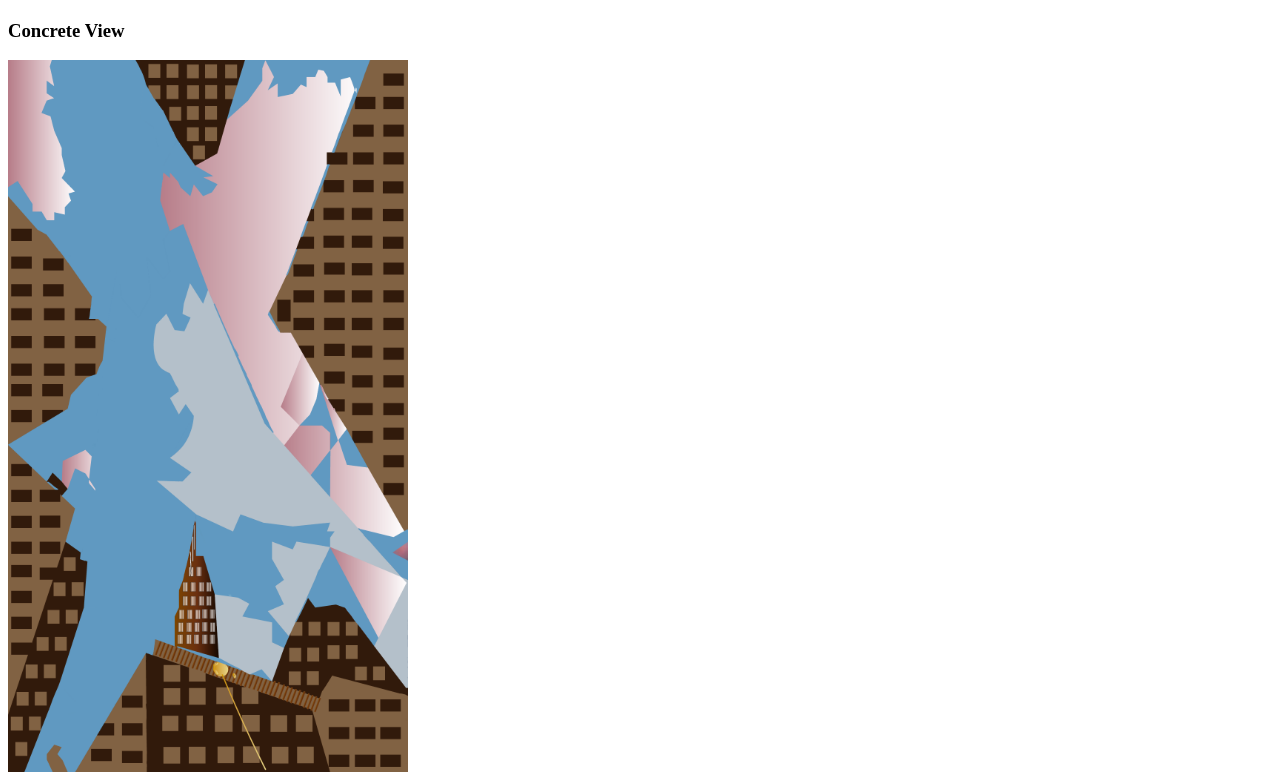
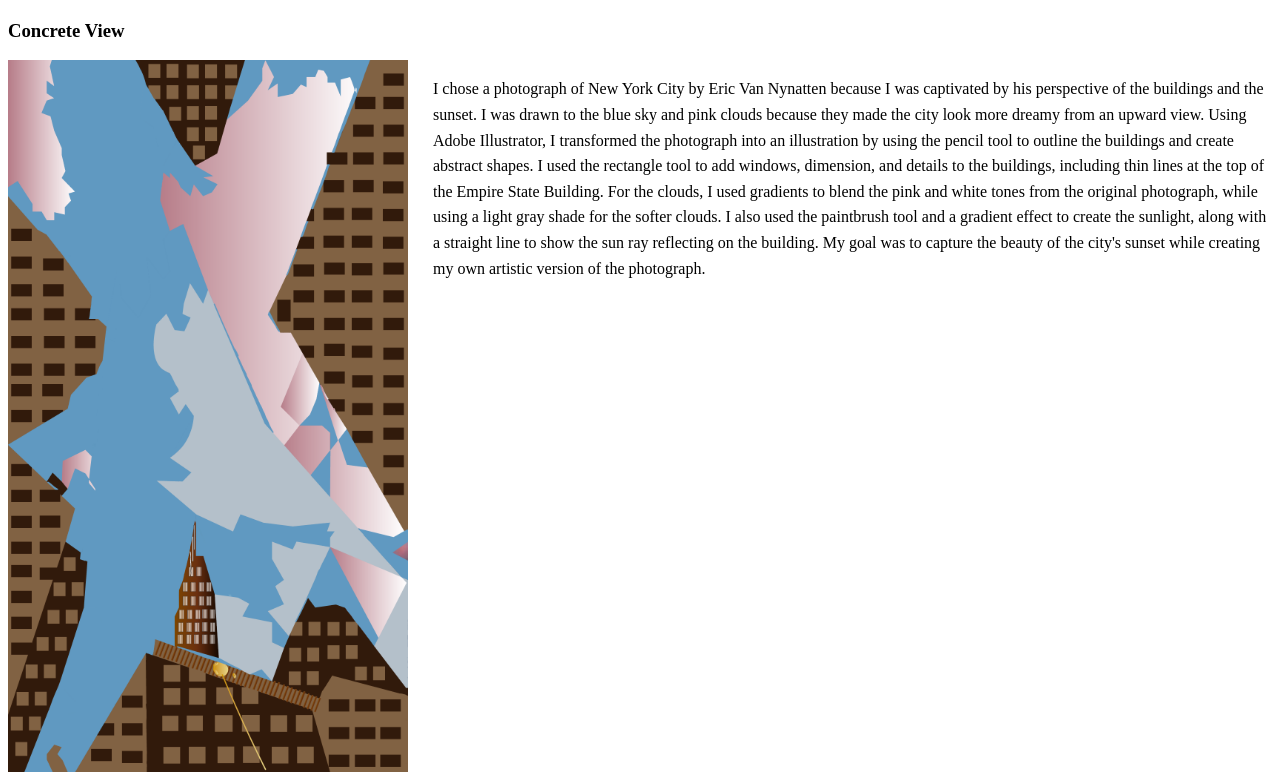
Before and after one commit to najeewilson1225/MEDPL150, a plain HTML site: page index.html in a window 1280 px wide. Shown: the part 2460-3234 px from the top of the page. Drawn offline with Linux system fonts and the light colour scheme.

Commit message:
Update index.html

```diff
--- a/index.html
+++ b/index.html
@@ -16,8 +16,20 @@
 		<h3>BLINK BLINK</h3>
 		<img src="EmotiveEyeBlink.gif" alt="Blinking eye animation" width="400">
 
+
 		<h3>Concrete View</h3>
-		<img src="Artboard%201.png" alt="Artboard design" width="400">
+
+<div style="display: flex; gap: 25px; align-items: flex-start; flex-wrap: wrap;">
+
+    <img src="Artboard%201.png" alt="Concrete View illustration"
+         style="width: 400px; max-width: 100%; height: auto;">
+
+    <p style="flex: 1; min-width: 250px; line-height: 1.6;">
+        I chose a photograph of New York City by Eric Van Nynatten because I was captivated by his perspective of the buildings and the sunset. I was drawn to the blue sky and pink clouds because they made the city look more dreamy from an upward view. Using Adobe Illustrator, I transformed the photograph into an illustration by using the pencil tool to outline the buildings and create abstract shapes. I used the rectangle tool to add windows, dimension, and details to the buildings, including thin lines at the top of the Empire State Building. For the clouds, I used gradients to blend the pink and white tones from the original photograph, while using a light gray shade for the softer clouds. I also used the paintbrush tool and a gradient effect to create the sunlight, along with a straight line to show the sun ray reflecting on the building. My goal was to capture the beauty of the city's sunset while creating my own artistic version of the photograph.
+    </p>
+
+</div>
+
 
 		<h3>Abortion Rights Montage (Vector Design)</h3>
 		<img src="Montage1_VectorDesign.jpg" alt="Vector design" width="400">
```
